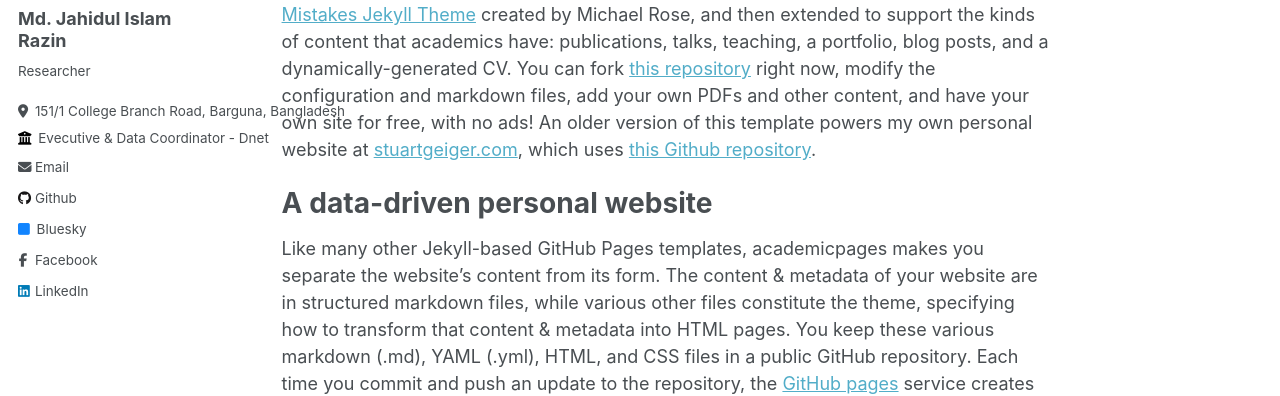
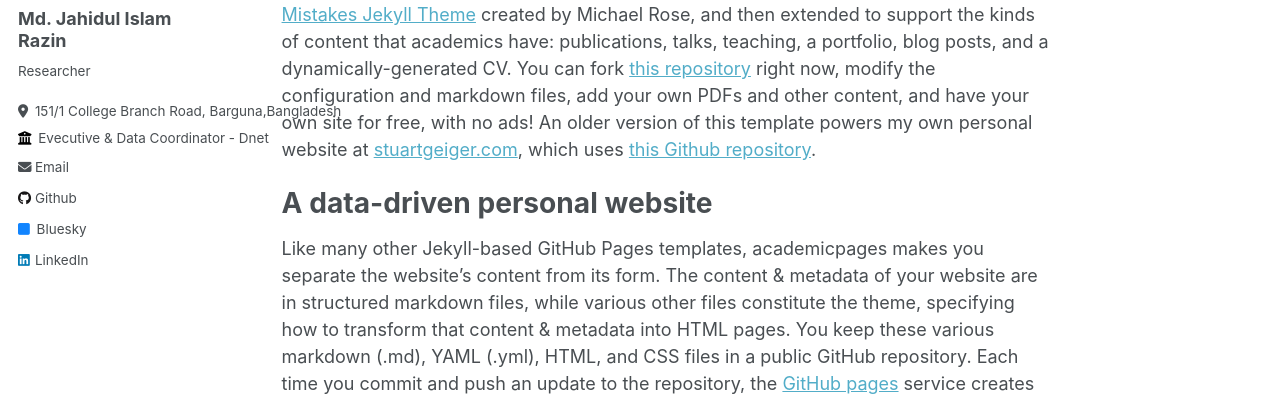
Before and after one commit to Razinn/razins-portfolio, a Jekyll site: the page built from _pages/about.md, in a window 1280 px wide. Shown: the part 295-691 px from the top of the page. Built offline with Jekyll 4.4.1, drawn with Linux system fonts in a browser that asks for light colours; part of the change alters nothing that is shown.

Commit message:
Update _config.yml

```diff
--- a/_config.yml
+++ b/_config.yml
@@ -25,7 +25,8 @@ author:
   name             : "Md. Jahidul Islam Razin"
   pronouns         : # example: "she/her"
   bio              : "Researcher"
-  location         : "151/1 College Branch Road, Barguna, Bangladesh"
+  location         : "151/1 College Branch Road,
+  Barguna,Bangladesh"
   employer         : "Evecutive & Data Coordinator - Dnet"
   uri              : # URL
   email            : "razin.cse@gmail.com"
@@ -48,7 +49,7 @@ author:
 
   # Social media
   bluesky          : "bsky.app" # Replace this with you Bluesky username
-  facebook         : "https://www.facebook.com/dex.razin"
+  facebook         : # dex.razin
   # flickr           : # Username
   # foursquare       : # Username
   # goodreads        : # Username
```
